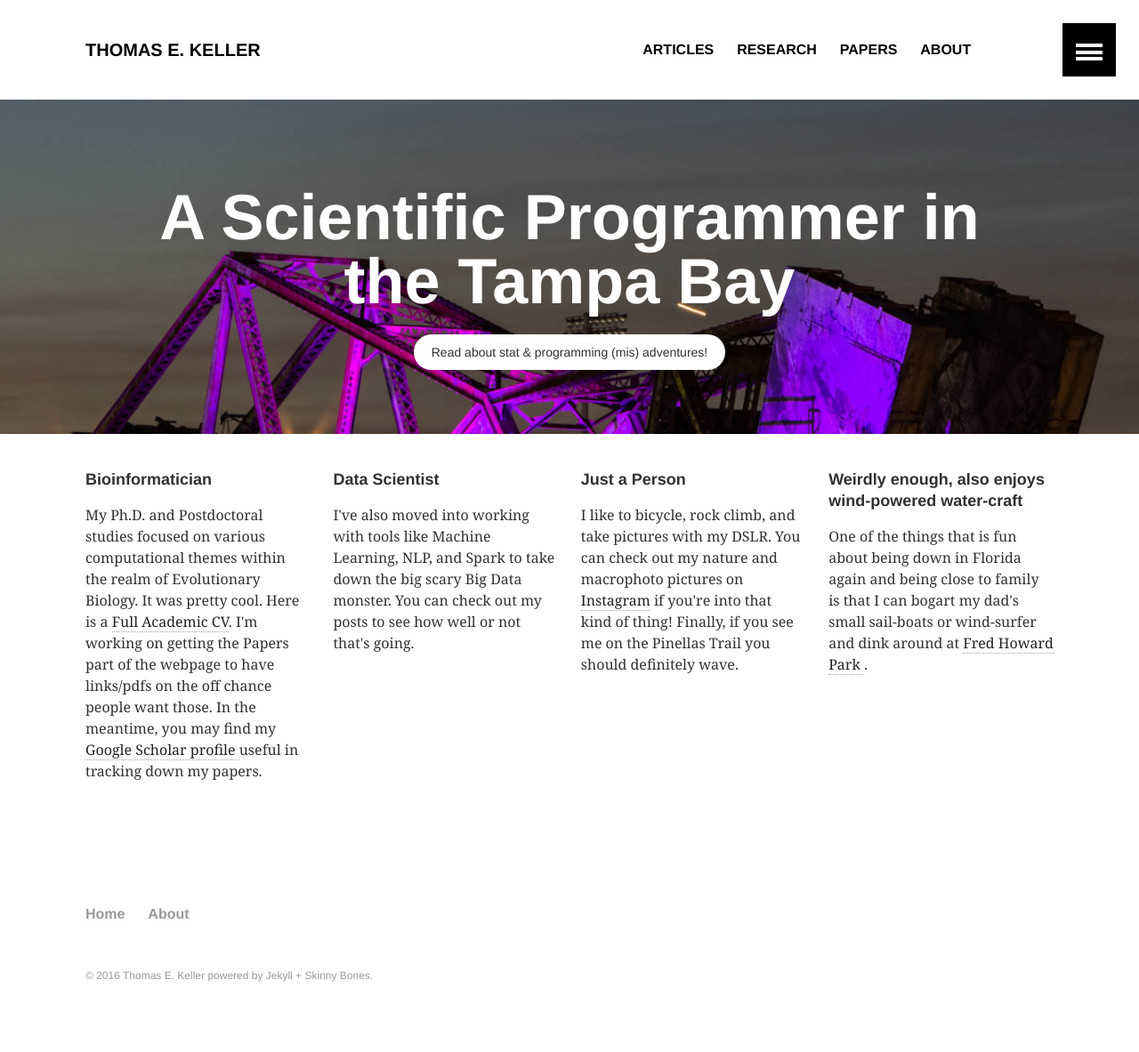
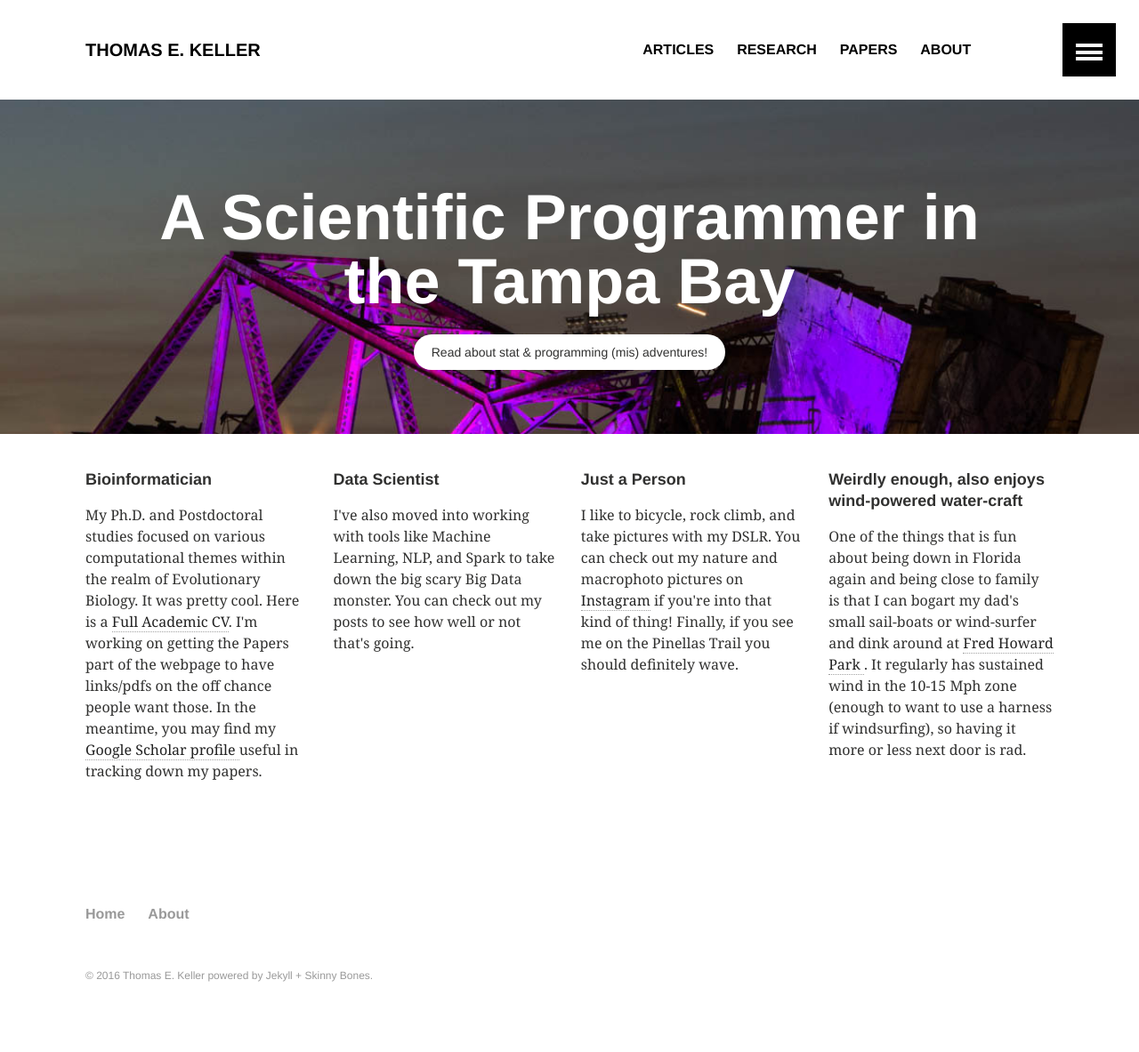
Before and after one commit to thomas-keller/thomas-keller.github.io, a Jekyll site: the page built from index.md, in a window 1280 px wide. Shown: the whole page at 89% size. Built offline with Jekyll 4.4.1, drawn with Linux system fonts in a browser that asks for light colours.

Commit message:
updated cv

```diff
--- a/index.md
+++ b/index.md
@@ -24,6 +24,6 @@ image:
 
 <div class="tile">
   <h2 class="post-title">Weirdly enough, also enjoys wind-powered water-craft</h2>
-  <p class="post-excerpt">One of the things that is fun about being down in Florida again and being close to family is that I can bogart my dad's small sail-boats or wind-surfer and dink around at <a href="http://www.tampabay.com/things-to-do/destination-detail/fred-howard-park/5101"> Fred Howard Park </a>. </p>
+  <p class="post-excerpt">One of the things that is fun about being down in Florida again and being close to family is that I can bogart my dad's small sail-boats or wind-surfer and dink around at <a href="http://www.tampabay.com/things-to-do/destination-detail/fred-howard-park/5101"> Fred Howard Park </a>. It regularly has sustained wind in the 10-15 Mph zone (enough to want to use a harness if windsurfing), so having it more or less next door is rad.  </p>
 </div><!-- /.tile -->
 </div><!-- /.tiles -->
```
